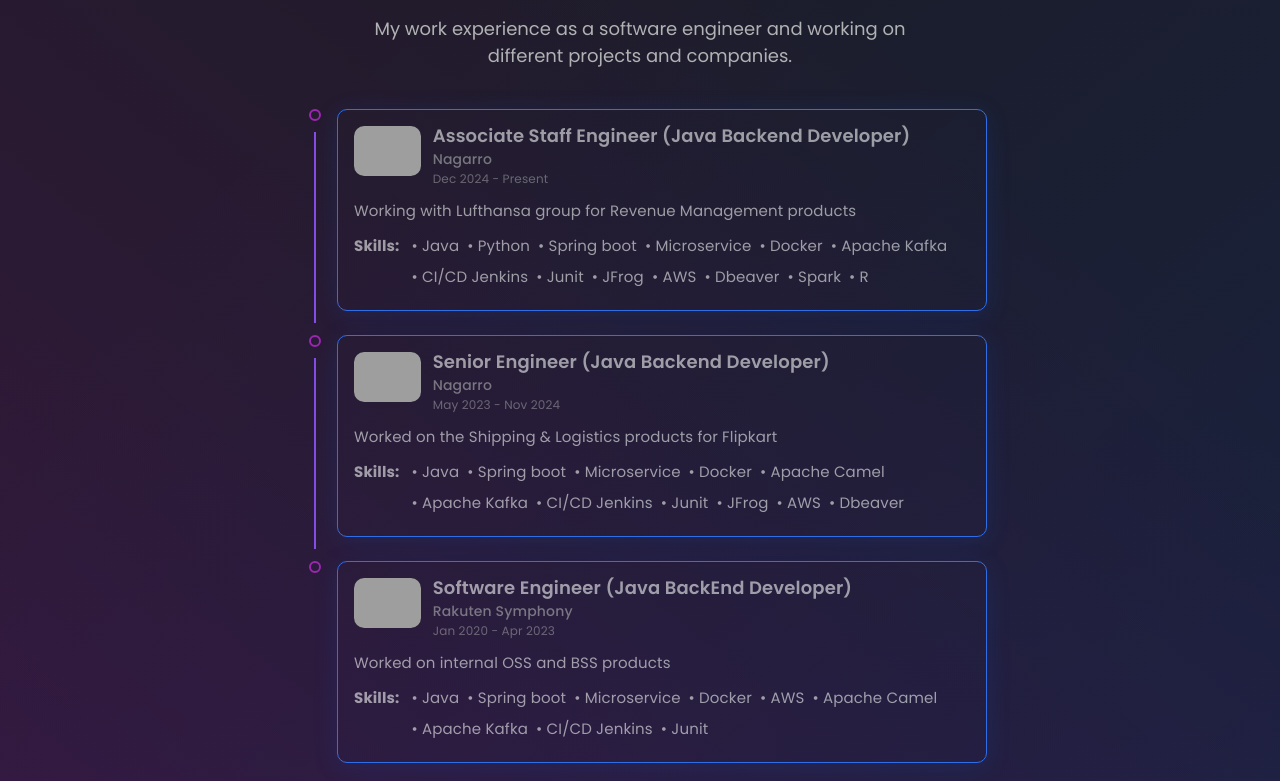
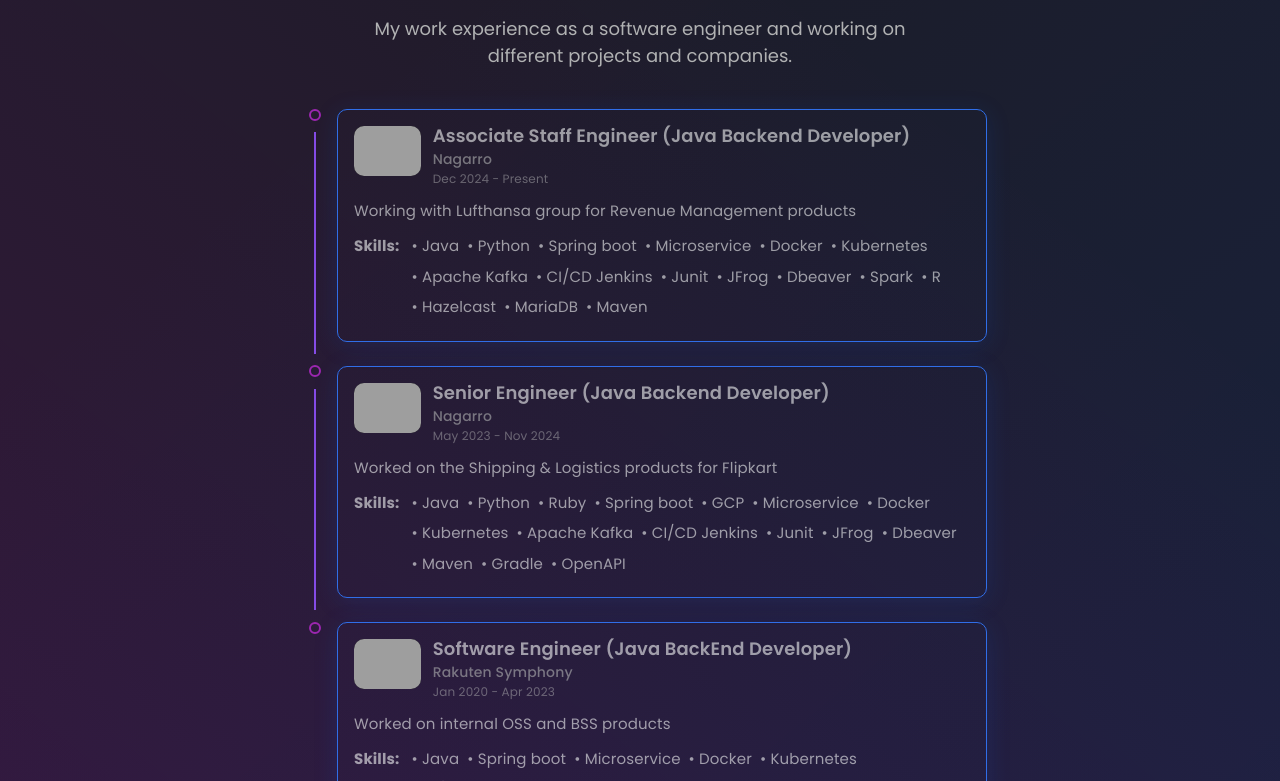
Before and after one commit to nayan-rai/my-portfolio, a React (Create React App) app: page / in a window 1280 px wide. Shown: the part 2019-2800 px from the top of the page. Built offline with nearby package versions, Linux system fonts and the light colour scheme; grey boxes are pictures that could not be loaded.

Commit message:
Experience

```diff
--- a/src/data/constants.js
+++ b/src/data/constants.js
@@ -233,14 +233,17 @@ export const experiences = [
       "Spring boot",
       "Microservice",
       "Docker",
+      "Kubernetes",
       "Apache Kafka",
       "CI/CD Jenkins",
       "Junit",
       "JFrog",
-      "AWS",
       "Dbeaver",
       "Spark",
-      "R"
+      "R",
+      "Hazelcast",
+      "MariaDB",
+      "Maven"
     ],
   },
 
@@ -253,16 +256,21 @@ export const experiences = [
     desc: "Worked on the Shipping & Logistics products for Flipkart",
     skills: [
       "Java",
+      "Python",
+      "Ruby",
       "Spring boot",
+      "GCP",
       "Microservice",
       "Docker",
-      "Apache Camel",
+      "Kubernetes",
       "Apache Kafka",
       "CI/CD Jenkins",
       "Junit",
       "JFrog",
-      "AWS",
-      "Dbeaver"
+      "Dbeaver",
+      "Maven",
+      "Gradle",
+      "OpenAPI"
     ],
   },
   {
@@ -277,12 +285,11 @@ export const experiences = [
       "Spring boot",
       "Microservice",
       "Docker",
-      "AWS",
-      "Apache Camel",
-      "Apache Kafka",
+      "Kubernetes",
       "CI/CD Jenkins",
       "Junit",
-
+      "MySQL",
+      "Maven"
     ],
 
   },
```
